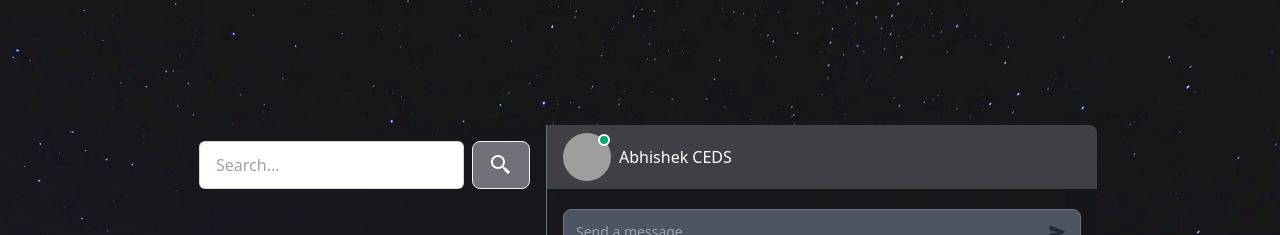
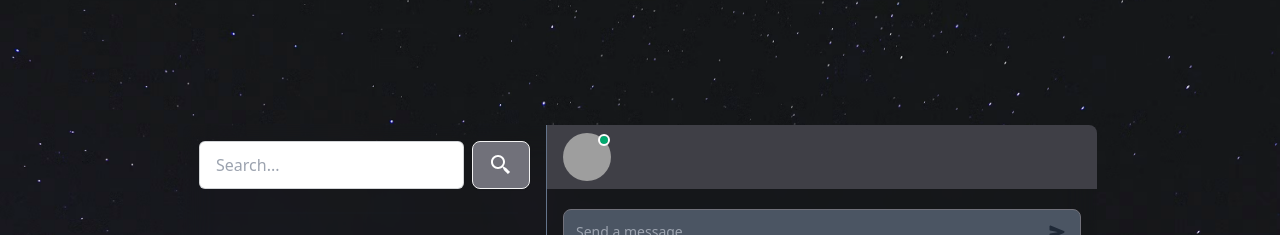
Before and after one commit to Abhishek2027ymca/Affinity, a React (Create React App) app in the folder Frontend/frontend/: page / in a window 1280 px wide. Shown: the top 235 px of the page. Built offline with nearby package versions, Linux system fonts and the light colour scheme; no server answers; grey boxes are pictures that could not be loaded.

Commit message:
name of the person ath the top  on clicking

```diff
--- a/Frontend/frontend/src/components/MessageContainer.jsx
+++ b/Frontend/frontend/src/components/MessageContainer.jsx
@@ -1,8 +1,11 @@
 import React from "react";
 import SendInput from "./SendInput";
 import Messages from "./Messages";
+import { useSelector } from "react-redux";
 
 const MessageContainer = () => {
+const {selectedUser}  = useSelector(store=>store.user);
+
   return (
    <div className = 'md:min-w-[550px] flex flex-col' >
 
@@ -17,7 +20,7 @@ const MessageContainer = () => {
         </div>
         <div className="flex flex-col flex-1">
           <div className="flex justify-between  gap-2 ">
-            <p>Abhishek CEDS </p>
+            <p> {selectedUser?.fullName}</p>
           </div>
           <div />
         </div>
```
